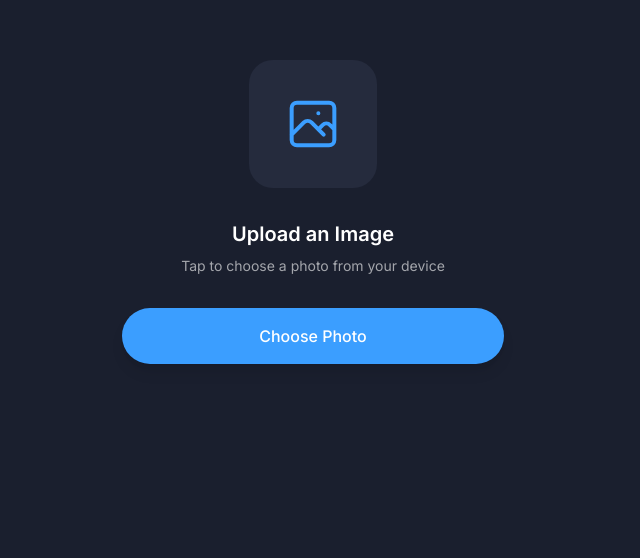
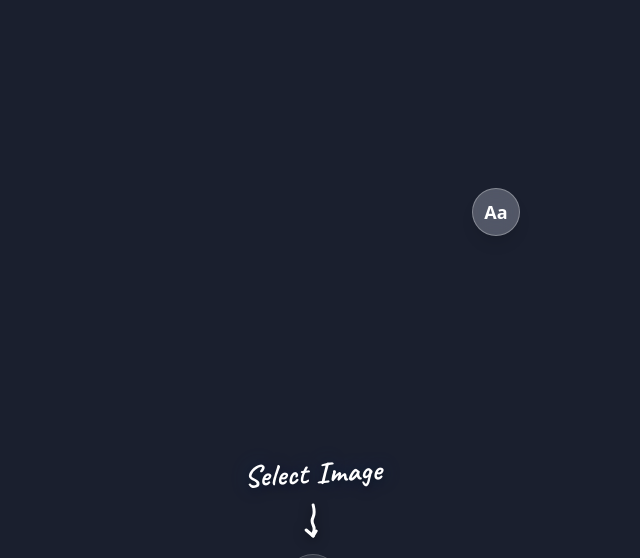
Before and after one commit to juanroddotdev/text-image-editor-app, a React (Vite) app: page / in a window 1280 px wide. Shown: the part 242-800 px from the top of the page, without its empty margins (327-967 px from the left). Built offline with nearby package versions, Linux system fonts and the light colour scheme.

Commit message:
updated ui of editor options

```diff
--- a/src/App.tsx
+++ b/src/App.tsx
@@ -2,7 +2,7 @@
  * Main Application Component
  */
 
-import React, { useRef, useEffect } from 'react';
+import React, { useRef, useEffect, useState } from 'react';
 import { useEditorStore } from './state/editorStore';
 import { EditorCanvasContainer, getCanvasDataURL } from './components/containers/EditorCanvasContainer';
 import { loadImageAsset, isValidImageFile } from './data-access/imageLoader';
@@ -10,7 +10,9 @@ import { exportImageWeb, generateExportFilename } from './data-access/imageExpor
 
 function App() {
   const fileInputRef = useRef<HTMLInputElement>(null);
-  const { baseImage, setBaseImage, addTextObject, objects, activeObjectId, updateObject, deleteObject } = useEditorStore();
+  const [isPanelCollapsed, setIsPanelCollapsed] = useState(false);
+  const [touchStartX, setTouchStartX] = useState<number | null>(null);
+  const { baseImage, setBaseImage, addTextObject, objects, activeObjectId } = useEditorStore();
 
   // Set container height to actual viewport height (fixes mobile browser issue)
   // This ensures the layout uses window.innerHeight instead of 100dvh which can be incorrect on mobile
@@ -42,6 +44,41 @@ function App() {
       }
     };
   }, []);
+
+  // Swipe gesture handling for panel - only detect swipes on right edge
+  const handleTouchStart = (e: React.TouchEvent) => {
+    const touchX = e.touches[0].clientX;
+    const screenWidth = window.innerWidth;
+    const rightEdgeThreshold = screenWidth * 0.15; // Right 15% of screen
+
+    // Only track if touch starts on right edge
+    if (touchX > screenWidth - rightEdgeThreshold) {
+      setTouchStartX(touchX);
+    }
+  };
+
+  const handleTouchMove = (e: React.TouchEvent) => {
+    if (touchStartX === null) return;
+
+    const touchX = e.touches[0].clientX;
+    const diffX = touchStartX - touchX;
+    const threshold = 50; // Minimum swipe distance
+
+    // Swipe left to hide panel (if visible)
+    if (diffX > threshold && !isPanelCollapsed) {
+      setIsPanelCollapsed(true);
+      setTouchStartX(null);
+    }
+    // Swipe right to show panel (if hidden)
+    else if (diffX < -threshold && isPanelCollapsed) {
+      setIsPanelCollapsed(false);
+      setTouchStartX(null);
+    }
+  };
+
+  const handleTouchEnd = () => {
+    setTouchStartX(null);
+  };
 
 
   const handleFileSelect = async (e: React.ChangeEvent<HTMLInputElement>) => {
@@ -108,124 +145,173 @@ function App() {
           className="hidden"
         />
 
-        {baseImage ? (
-          <>
         {/* Canvas Area - Full Screen */}
-            <div className="flex-1 relative overflow-hidden min-h-0">
-              <EditorCanvasContainer />
+        <div
+          className="flex-1 relative overflow-hidden min-h-0"
+          onTouchStart={handleTouchStart}
+          onTouchMove={handleTouchMove}
+          onTouchEnd={handleTouchEnd}
+        >
+          {baseImage && <EditorCanvasContainer />}
         </div>
 
-            {/* Bottom Toolbar Overlay - Fixed at bottom */}
-            <div className="bg-dark-panel/95 backdrop-blur-sm border-t border-white/10 flex-shrink-0">
-              {/* Text Controls Row */}
-              {activeObjectId && (
-                <div className="px-4 py-3 flex items-center justify-between border-b border-white/10">
-                  {/* Left: Text styling icons */}
-                  <div className="flex items-center gap-3">
-                    {/* Font Family Icon */}
-                    <button className="w-10 h-10 flex items-center justify-center text-white/80 hover:text-white transition-colors">
-                      <svg className="w-6 h-6" fill="none" viewBox="0 0 24 24" stroke="currentColor">
-                        <path strokeLinecap="round" strokeLinejoin="round" strokeWidth={2} d="M4 6h16M4 12h16m-7 6h7" />
-                      </svg>
-                    </button>
-
-                    {/* Color Picker Icon */}
-                    <button className="w-10 h-10 flex items-center justify-center text-white/80 hover:text-white transition-colors">
-                      <svg className="w-6 h-6" fill="none" viewBox="0 0 24 24" stroke="currentColor">
-                        <path strokeLinecap="round" strokeLinejoin="round" strokeWidth={2} d="M7 21a4 4 0 01-4-4V5a2 2 0 012-2h4a2 2 0 012 2v12a4 4 0 01-4 4zm0 0h12a2 2 0 002-2v-4a2 2 0 00-2-2h-2.343M11 7.343l1.657-1.657a2 2 0 012.828 0l2.829 2.829a2 2 0 010 2.828l-8.486 8.485M7 17h.01" />
-                      </svg>
-                    </button>
-
-                    {/* Alignment Icon */}
-                    <button className="w-10 h-10 flex items-center justify-center text-white/80 hover:text-white transition-colors">
-                      <svg className="w-6 h-6" fill="none" viewBox="0 0 24 24" stroke="currentColor">
-                        <path strokeLinecap="round" strokeLinejoin="round" strokeWidth={2} d="M4 6h16M4 12h8m-8 6h16" />
-                      </svg>
-                    </button>
-                  </div>
-
-                  {/* Right: Delete button */}
-                  <button
-                    onClick={() => deleteObject(activeObjectId)}
-                    className="w-10 h-10 flex items-center justify-center text-red-500 hover:text-red-400 transition-colors"
-                  >
-                    <svg className="w-6 h-6" fill="none" viewBox="0 0 24 24" stroke="currentColor">
-                      <path strokeLinecap="round" strokeLinejoin="round" strokeWidth={2} d="M19 7l-.867 12.142A2 2 0 0116.138 21H7.862a2 2 0 01-1.995-1.858L5 7m5 4v6m4-6v6m1-10V4a1 1 0 00-1-1h-4a1 1 0 00-1 1v3M4 7h16" />
-                    </svg>
-                  </button>
-                </div>
-              )}
-
-              {/* Font Size Slider */}
-              {activeObjectId && (
-                <div className="px-4 py-4 flex items-center gap-3 border-b border-white/10">
-                  <span className="text-white/80 text-sm font-medium">Tt</span>
-                  <input
-                    type="range"
-                    min="8"
-                    max="200"
-                    value={objects.find(obj => obj.id === activeObjectId)?.fontSize || 48}
-                    onChange={(e) => updateObject(activeObjectId, { fontSize: parseInt(e.target.value) })}
-                    className="flex-1 h-2 bg-white/20 rounded-lg appearance-none cursor-pointer accent-accent"
-                    style={{
-                      background: `linear-gradient(to right, #3b9eff 0%, #3b9eff ${((objects.find(obj => obj.id === activeObjectId)?.fontSize || 48) - 8) / 192 * 100}%, rgba(255,255,255,0.2) ${((objects.find(obj => obj.id === activeObjectId)?.fontSize || 48) - 8) / 192 * 100}%, rgba(255,255,255,0.2) 100%)`
-                    }}
-                  />
-                  <span className="text-white/80 text-sm font-medium min-w-[3rem] text-right">
-                    {objects.find(obj => obj.id === activeObjectId)?.fontSize || 48}pt
-                  </span>
-                </div>
-              )}
-
-              {/* Bottom Action Buttons */}
-              <div className="px-4 py-4 flex items-center justify-between">
-                {/* Add Text Button */}
-                <button
-                  onClick={addTextObject}
-                  className="w-12 h-12 flex items-center justify-center bg-dark-card hover:bg-dark-card/80 rounded-lg transition-colors"
-                >
-                  <svg className="w-6 h-6 text-white" fill="none" viewBox="0 0 24 24" stroke="currentColor">
-                    <path strokeLinecap="round" strokeLinejoin="round" strokeWidth={2} d="M12 4v16m8-8H4" />
-                  </svg>
-                </button>
-
-                {/* Download Button */}
+        {/* Top Right - Download Button */}
+        {baseImage && (
           <button
             onClick={handleExport}
-                  className="w-12 h-12 flex items-center justify-center bg-accent hover:bg-accent-hover rounded-lg transition-colors shadow-lg"
+            className="absolute top-4 right-4 w-12 h-12 flex items-center justify-center bg-white/10 backdrop-blur-md hover:bg-white/20 border border-white/20 rounded-full transition-all shadow-lg z-20"
+            aria-label="Download image"
           >
             <svg className="w-6 h-6 text-white" fill="none" viewBox="0 0 24 24" stroke="currentColor">
               <path strokeLinecap="round" strokeLinejoin="round" strokeWidth={2} d="M4 16v1a3 3 0 003 3h10a3 3 0 003-3v-1m-4-4l-4 4m0 0l-4-4m4 4V4" />
             </svg>
           </button>
-              </div>
+        )}
+
+        {/* Right Edge Control Panel - Floating Buttons (Instagram-style) */}
+        <div
+          className={`absolute right-0 top-0 bottom-0 flex flex-col items-center justify-center gap-4 transition-all duration-300 z-20 ${
+            isPanelCollapsed ? 'translate-x-full opacity-0' : 'translate-x-0 opacity-100'
+          }`}
+          style={{
+            paddingRight: '8px', // Small padding from edge
+          }}
+        >
+          {/* Add Text Button - Always visible (Aa icon) */}
+          <button
+            onClick={addTextObject}
+            className="w-12 h-12 flex items-center justify-center rounded-full transition-all shadow-lg"
+            style={{
+              background: 'rgba(255, 255, 255, 0.25)',
+              backdropFilter: 'blur(20px) saturate(180%)',
+              WebkitBackdropFilter: 'blur(20px) saturate(180%)',
+              border: '1px solid rgba(255, 255, 255, 0.3)',
+            }}
+            aria-label="Add text"
+          >
+            <span className="text-white text-lg font-bold" style={{ fontFamily: 'system-ui, -apple-system, sans-serif' }}>
+              Aa
+            </span>
+          </button>
+
+          {/* Text Controls - Only show when text is selected */}
+          {activeObjectId && (
+            <>
+              {/* Font Family Button */}
+              <button
+                className="w-12 h-12 flex items-center justify-center rounded-full transition-all shadow-lg"
+                style={{
+                  background: 'rgba(255, 255, 255, 0.25)',
+                  backdropFilter: 'blur(20px) saturate(180%)',
+                  WebkitBackdropFilter: 'blur(20px) saturate(180%)',
+                  border: '1px solid rgba(255, 255, 255, 0.3)',
+                }}
+                aria-label="Font family"
+              >
+                <svg className="w-6 h-6 text-white" fill="none" viewBox="0 0 24 24" stroke="currentColor">
+                  <path strokeLinecap="round" strokeLinejoin="round" strokeWidth={2} d="M4 6h16M4 12h16m-7 6h7" />
+                </svg>
+              </button>
+
+              {/* Color Picker Button */}
+              <button
+                className="w-12 h-12 flex items-center justify-center rounded-full transition-all shadow-lg"
+                style={{
+                  background: 'rgba(255, 255, 255, 0.25)',
+                  backdropFilter: 'blur(20px) saturate(180%)',
+                  WebkitBackdropFilter: 'blur(20px) saturate(180%)',
+                  border: '1px solid rgba(255, 255, 255, 0.3)',
+                }}
+                aria-label="Color picker"
+              >
+                <svg className="w-6 h-6 text-white" fill="none" viewBox="0 0 24 24" stroke="currentColor">
+                  <path strokeLinecap="round" strokeLinejoin="round" strokeWidth={2} d="M7 21a4 4 0 01-4-4V5a2 2 0 012-2h4a2 2 0 012 2v12a4 4 0 01-4 4zm0 0h12a2 2 0 002-2v-4a2 2 0 00-2-2h-2.343M11 7.343l1.657-1.657a2 2 0 012.828 0l2.829 2.829a2 2 0 010 2.828l-8.486 8.485M7 17h.01" />
+                </svg>
+              </button>
+
+              {/* Font Size Display (read-only, shows current size) */}
+              <div
+                className="w-12 h-12 flex items-center justify-center rounded-full shadow-lg"
+                style={{
+                  background: 'rgba(255, 255, 255, 0.15)',
+                  backdropFilter: 'blur(20px) saturate(180%)',
+                  WebkitBackdropFilter: 'blur(20px) saturate(180%)',
+                  border: '1px solid rgba(255, 255, 255, 0.3)',
+                }}
+              >
+                <span className="text-white/90 text-xs font-semibold">
+                  {objects.find(obj => obj.id === activeObjectId)?.fontSize || 48}
+                </span>
               </div>
             </>
-        ) : (
-          /* Upload Screen */
-          <div className="flex-1 flex flex-col items-center justify-center px-6 py-12">
-            {/* Icon */}
-            <div className="w-32 h-32 bg-dark-panel rounded-3xl flex items-center justify-center mb-8">
-              <svg className="w-16 h-16 text-accent" fill="none" viewBox="0 0 24 24" stroke="currentColor">
-                <path strokeLinecap="round" strokeLinejoin="round" strokeWidth={1.5} d="M4 16l4.586-4.586a2 2 0 012.828 0L16 16m-2-2l1.586-1.586a2 2 0 012.828 0L20 14m-6-6h.01M6 20h12a2 2 0 002-2V6a2 2 0 00-2-2H6a2 2 0 00-2 2v12a2 2 0 002 2z" />
+          )}
+        </div>
+
+        {/* Handwritten "Select Image" with Arrow - Only show when no image */}
+        {!baseImage && (
+          <div
+            className="absolute bottom-24 left-1/2 flex flex-col items-center z-20 bounce-subtle"
+            style={{
+              transform: 'translateX(-50%)',
+            }}
+          >
+            {/* Handwritten Text */}
+            <div
+              className="text-white text-3xl font-bold mb-3"
+              style={{
+                fontFamily: "'Caveat', cursive",
+                transform: 'rotate(-3deg)',
+                textShadow: '0 2px 12px rgba(0, 0, 0, 0.6), 0 0 20px rgba(59, 158, 255, 0.3)',
+                letterSpacing: '0.5px',
+              }}
+            >
+              Select Image
+            </div>
+
+            {/* Hand-drawn Arrow pointing down (wavy/imperfect) */}
+            <svg
+              width="50"
+              height="35"
+              viewBox="0 0 50 35"
+              className="text-white"
+              style={{
+                filter: 'drop-shadow(0 2px 6px rgba(0, 0, 0, 0.5))',
+              }}
+            >
+              {/* Arrow line (wavy to look hand-drawn) */}
+              <path
+                d="M 25 2 Q 27 10 25 14 Q 23 18 25 22 Q 27 26 25 30 Q 23 32 25 33"
+                stroke="currentColor"
+                strokeWidth="3"
+                fill="none"
+                strokeLinecap="round"
+                strokeLinejoin="round"
+              />
+              {/* Arrow head (asymmetric, hand-drawn style) */}
+              <path
+                d="M 25 33 L 18 27 M 25 33 L 28 28"
+                stroke="currentColor"
+                strokeWidth="3"
+                strokeLinecap="round"
+                strokeLinejoin="round"
+              />
             </svg>
           </div>
+        )}
 
-            {/* Text */}
-            <h2 className="text-white text-xl font-semibold mb-2">Upload an Image</h2>
-            <p className="text-white/60 text-sm text-center mb-8">
-              Tap to choose a photo from your device
-            </p>
-
-            {/* Button */}
+        {/* Bottom Center - Add Image Button */}
         <button
           onClick={handleUploadClick}
-              className="w-full max-w-sm bg-accent hover:bg-accent-hover text-white font-medium py-4 rounded-full transition-colors shadow-lg"
+          className="absolute bottom-6 left-1/2 transform -translate-x-1/2 w-14 h-14 flex items-center justify-center bg-white/10 backdrop-blur-md hover:bg-white/20 border border-white/20 rounded-full transition-all shadow-lg z-20"
+          style={{
+            opacity: baseImage ? 0.7 : 1, // Adjust opacity when image is loaded
+          }}
+          aria-label={baseImage ? "Change image" : "Upload image"}
         >
-              Choose Photo
+          <svg className="w-7 h-7 text-white" fill="none" viewBox="0 0 24 24" stroke="currentColor">
+            <path strokeLinecap="round" strokeLinejoin="round" strokeWidth={2} d="M4 16l4.586-4.586a2 2 0 012.828 0L16 16m-2-2l1.586-1.586a2 2 0 012.828 0L20 14m-6-6h.01M6 20h12a2 2 0 002-2V6a2 2 0 00-2-2H6a2 2 0 00-2 2v12a2 2 0 002 2z" />
+          </svg>
         </button>
-          </div>
-        )}
       </div>
     </div>
   );
--- a/src/index.css
+++ b/src/index.css
@@ -1,5 +1,5 @@
 /* Import Google Fonts */
-@import url('https://fonts.googleapis.com/css2?family=Inter:wght@400;500;600;700&family=Roboto:wght@400;500;700&family=Open+Sans:wght@400;600;700&family=Lato:wght@400;700&family=Montserrat:wght@400;600;700&family=Playfair+Display:wght@400;700&family=Bebas+Neue&family=Pacifico&display=swap');
+@import url('https://fonts.googleapis.com/css2?family=Inter:wght@400;500;600;700&family=Roboto:wght@400;500;700&family=Open+Sans:wght@400;600;700&family=Lato:wght@400;700&family=Montserrat:wght@400;600;700&family=Playfair+Display:wght@400;700&family=Bebas+Neue&family=Pacifico&family=Caveat:wght@400;500;600;700&display=swap');
 
 @import "tailwindcss";
 
@@ -74,3 +74,17 @@ body {
 * {
   box-sizing: border-box;
 }
+
+/* Subtle bounce animation for handwritten text */
+@keyframes bounce-subtle {
+  0%, 100% {
+    transform: translateX(-50%) translateY(0);
+  }
+  50% {
+    transform: translateX(-50%) translateY(-8px);
+  }
+}
+
+.bounce-subtle {
+  animation: bounce-subtle 2s ease-in-out infinite;
+}
--- a/src/state/editorStore.ts
+++ b/src/state/editorStore.ts
@@ -74,8 +74,8 @@ export const useEditorStore = create<EditorState>((set, get) => ({
     const newObject: CanvasObject = {
       id: generateObjectId(),
       type: 'text',
-      x: canvasWidth / 2,
-      y: canvasHeight / 2,
+      x: canvasWidth / 2, // Horizontally centered
+      y: canvasHeight * 0.35, // 65% from bottom (35% from top)
       width: 200,
       height: 50,
       rotation: 0,
```
Also changed, not shown: src/components/containers/EditorCanvasContainer.tsx (+26 -0 lines). Lines whose indentation alone changed are shown as unchanged.
